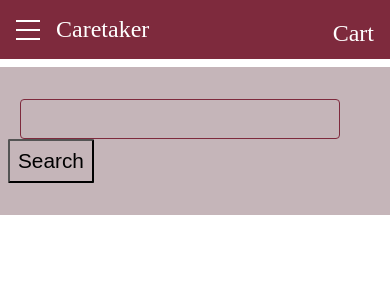
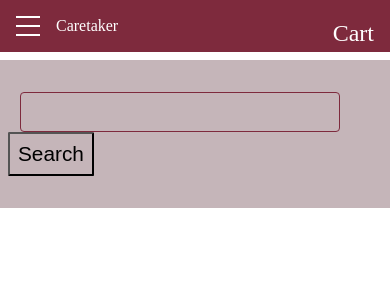
Before and after one commit to jimmyjamesm10-code/ecomerce-project, a Spring Boot app: page /ecom in a window 390 px wide. Shown: the top 300 px of the page. Run offline with Spring Boot 4, Linux system fonts and the light colour scheme; data that the repository does not hold is empty.

Commit message:
Update style

```diff
--- a/src/main/resources/static/appstyle.css
+++ b/src/main/resources/static/appstyle.css
@@ -29,7 +29,7 @@ nav a {
 
 .brandname {
     color: rgb(255, 255, 255);
-    font-size: 1.5rem;
+    font-size: 2.3rem;
     cursor: pointer;
     display: inline;
 }
@@ -445,6 +445,13 @@ body .registration-page {
         padding: 1rem;
     }
 
+    .brandname {
+        color: rgb(255, 255, 255);
+        font-size: 1rem;
+        cursor: pointer;
+        display: inline;
+    }
+
     .mobile-menu-toggle {
         display: block;
         position: absolute;
```
